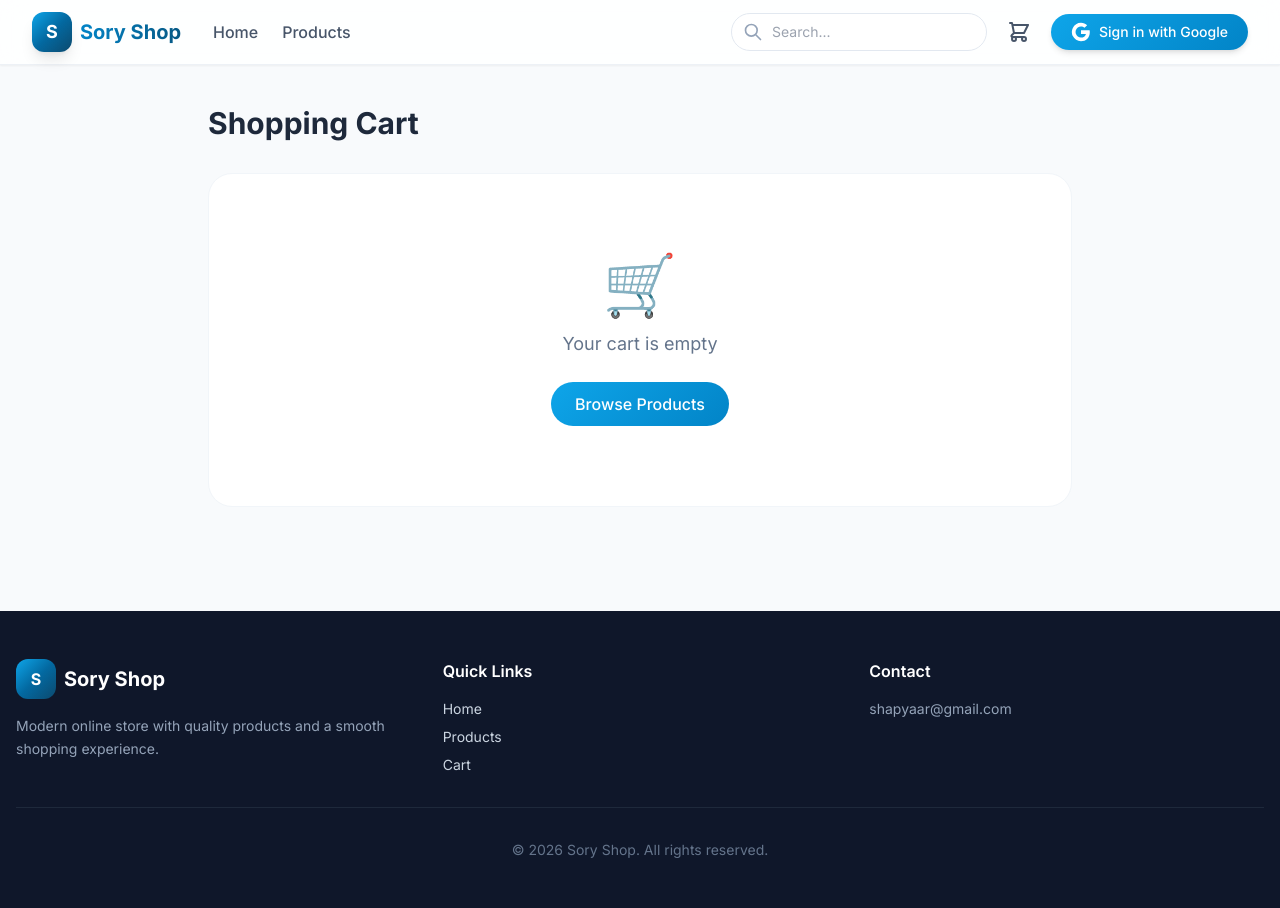
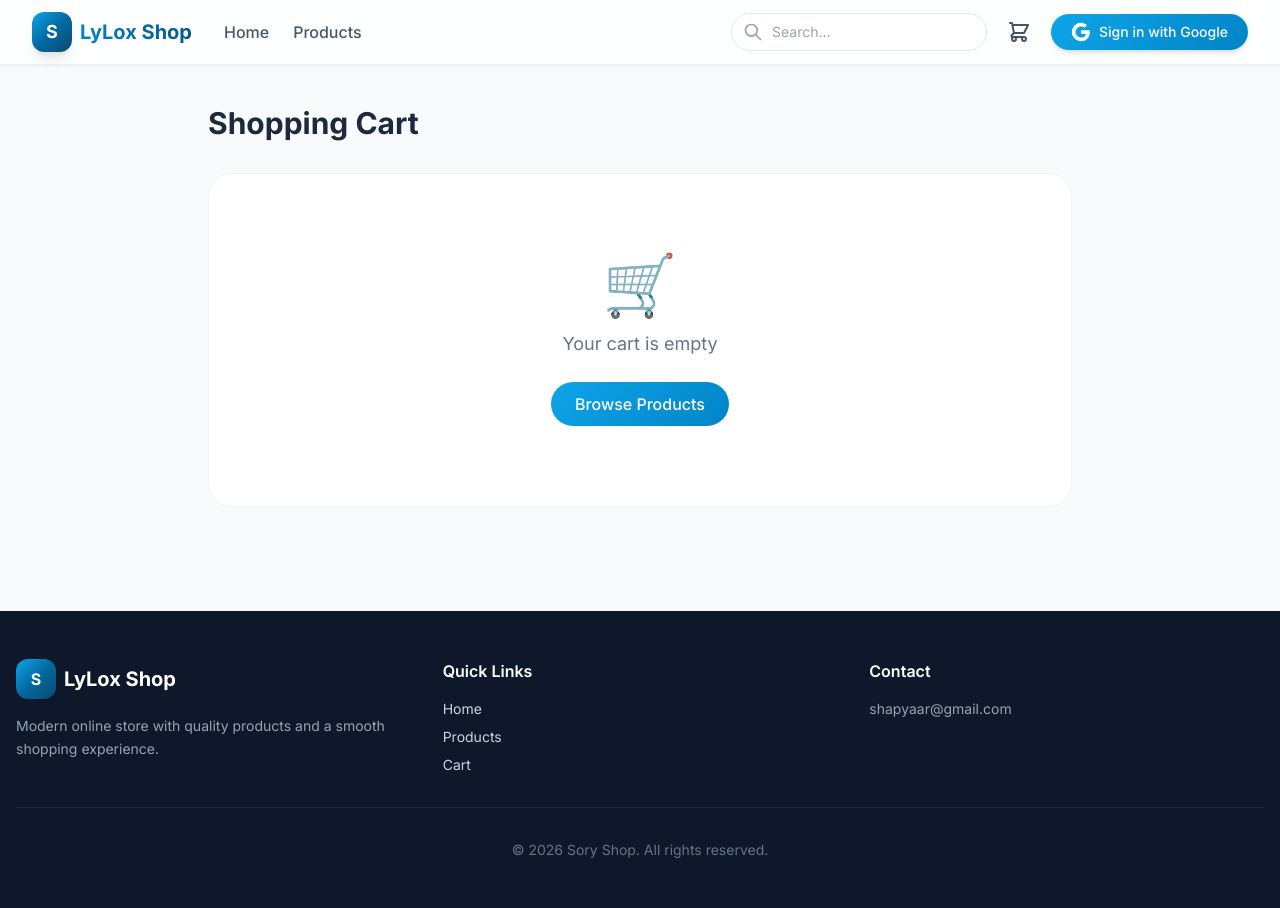
Before and after one commit to sameeny1985/shapyaar-shop, a Django app: template templates/store/cart.html in a window 1280 px wide. Run offline with Django 5.2, Linux system fonts and the light colour scheme; the template is opened without the code that fills it, so the values that code supplies are empty; some libraries are stand-ins or nearby versions.

Commit message:
Rename 'Sory Shop' to 'LyLox Shop' in base.html

```diff
--- a/templates/base.html
+++ b/templates/base.html
@@ -39,7 +39,7 @@
                 <div class="flex items-center gap-8">
                     <a href="{% url 'store:home' %}" class="flex items-center gap-2">
                         <div class="w-10 h-10 rounded-xl gradient-bg flex items-center justify-center text-white font-bold text-lg shadow-lg">S</div>
-                        <span class="text-xl font-bold bg-gradient-to-r from-primary-600 to-primary-800 bg-clip-text text-transparent">Sory Shop</span>
+                        <span class="text-xl font-bold bg-gradient-to-r from-primary-600 to-primary-800 bg-clip-text text-transparent">LyLox Shop</span>
                     </a>
                     <div class="hidden md:flex items-center gap-6">
                         <a href="{% url 'store:home' %}" class="text-slate-600 hover:text-primary-600 font-medium transition">Home</a>
@@ -118,7 +118,7 @@
                 <div>
                     <div class="flex items-center gap-2 mb-4">
                         <div class="w-10 h-10 rounded-xl gradient-bg flex items-center justify-center text-white font-bold">S</div>
-                        <span class="text-xl font-bold text-white">Sory Shop</span>
+                        <span class="text-xl font-bold text-white">LyLox Shop</span>
                     </div>
                     <p class="text-sm text-slate-400 leading-relaxed">Modern online store with quality products and a smooth shopping experience.</p>
                 </div>
```
